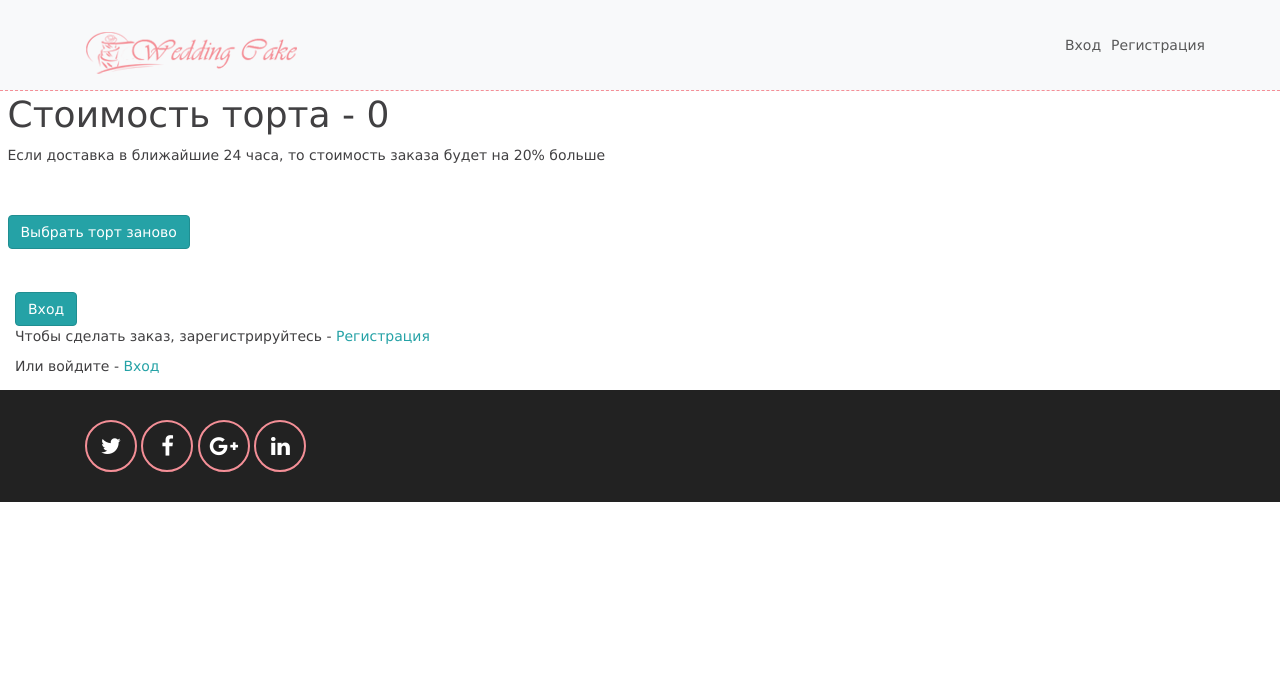
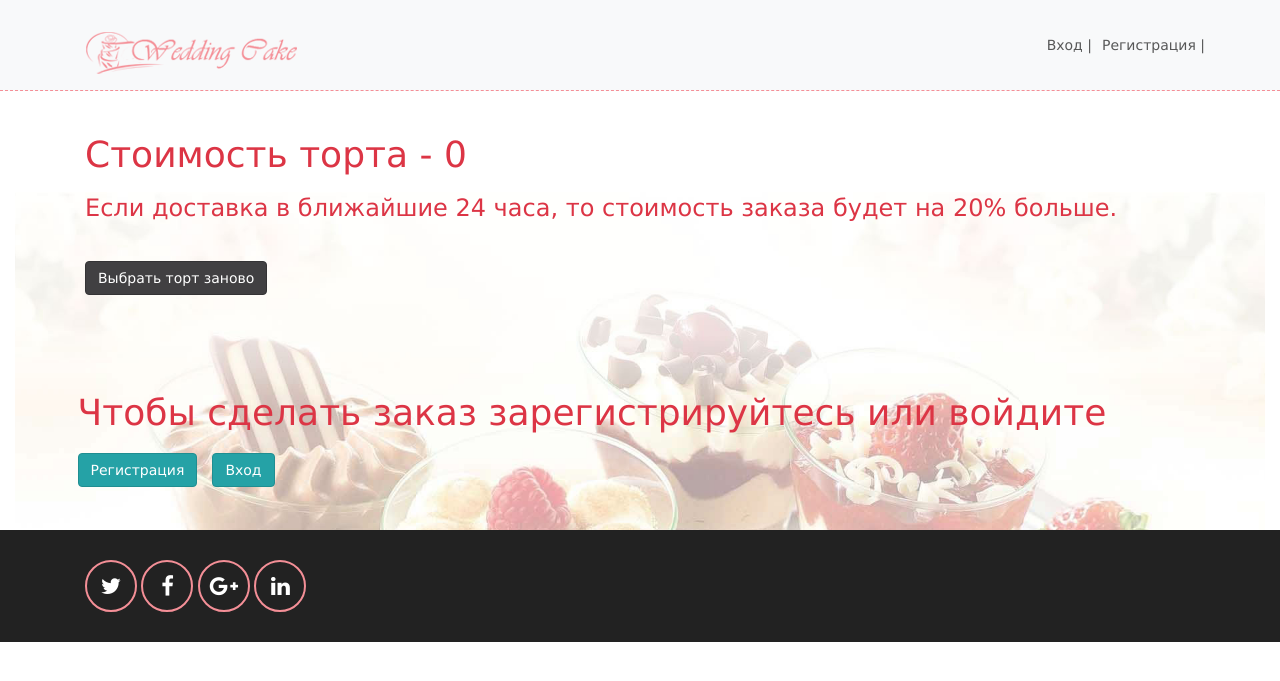
Before and after one commit to mukhametdinovigor/BakeCake, a Django app: page /advanced/ in a window 1280 px wide. Shown: the top 681 px of the page. Run offline with Django 3.2, Linux system fonts and the light colour scheme; parts of the project's set-up code (start-up, migrations or seed data) failed here and were passed over; some libraries are stand-ins or nearby versions.

Commit message:
Refactor templates

```diff
--- a/templates/adv_order_info.html
+++ b/templates/adv_order_info.html
@@ -1,40 +1,65 @@
 {% extends 'base.html' %}
+
+{% load django_bootstrap5 %}
+{% bootstrap_css %}
+{% bootstrap_javascript %}
+
 {% block content %}
-    <div class="row">
-        <h1> Стоимость торта - {{ cake_price }}</h1>
-        <p>Если доставка в ближайшие 24 часа, то стоимость заказа будет на 20% больше </p>
+    <div class="container-contacts">
+        <div class="container">
+            <div class="page-header" id="contact">
+                <h1 class="text-danger"> Стоимость торта - {{ cake_price }}</h1>
+                <h3 class="text-danger">Если доставка в ближайшие 24 часа, то стоимость заказа будет на 20% больше. </h3>
                 <form action="{% url 'index' %}">
                     <div  class="page-header" id="contact">
-                <button type="submit" class="btn btn-info">Выбрать торт заново</button>
+                        {% bootstrap_button button_type="submit" content="Выбрать торт заново" %}
                     </div>
                 </form>
             </div>
+        </div>
+
     {% if not user.is_authenticated %}
-        <form action="{% url 'login' %}" >
-        <button type="submit" class="btn btn-info">Вход</button>
-        <p>Чтобы сделать заказ, зарегистрируйтесь - <a href="{% url 'signup' %}">Регистрация</a></p>
-        <p>Или войдите - <a href="{% url 'login' %}">Вход</a></p>
-        <p>{{ cake_cleaned_data }}</p>
-        </form>
-    {% else %}
-<form action="{% url 'confirm' %}" method="post">
-{% csrf_token %}
          <div class="container-contacts">
             <div class="container">
                 <div class="page-header" id="contact">
-                <h1 class="text-danger text-center">Дополнительная информация</h1>
+                    <div class="row">
+                        <h1 class="text-danger">Чтобы сделать заказ зарегистрируйтесь или войдите</h1>
+                            <br>
+                            <br>
+                            <br>
+                            <div class="col-md-auto">
+                                 <form action="{% url 'signup' %}" >
+                                    <button type="submit" class="btn btn-info">Регистрация</button>
+                                </form>
                             </div>
-            <div class="row">
-                <div class="col-md-18" style="padding: 20px;">
-                    {{ form }}
-                </div>
-                <div  class="page-header" id="contact">
-                       <button type="submit" class="btn btn-info">Подтвердить</button>
+                            <div class="col-md-auto">
+                                <form action="{% url 'login' %}" >
+                                    <button type="submit" class="btn btn-info">Вход</button>
+                                </form>
                             </div>
                     </div>
                 </div>
             </div>
+        </div>
+    {% else %}
+
+        <div class="container-contacts">
+        <div class="container">
+            <div class="page-header" id="contact">
+            <div class="row d-flex justify-content-left">
+                <div class="col-md-auto">
+                    {% bootstrap_messages %}
+                        <h1 class="text-danger text-center">Дополнительная информация</h1>
+                        <br>
+                            <form action="{% url 'confirm' %}" method="post">
+                                {% csrf_token %}
+                                {% bootstrap_form form %}
+                                {% bootstrap_button button_type="submit" content="Подтвердить" %}
                             </form>
+                </div>
+            </div>
+            </div>
+        </div>
     {% endif %}
-
+    </div>
 {% endblock %}
--- a/templates/header.html
+++ b/templates/header.html
@@ -27,7 +27,7 @@
 
             <li class="nav-item">
               <a href="{% url 'logout' %}" class="nav-link">
-                  Выход
+                  Выход|
               </a>
             </li>
           </ul>
@@ -35,12 +35,12 @@
           <ul class="navbar-nav navbar-right">
             <li class="nav-item">
               <a href="{% url 'login' %}" class="nav-link">
-                  Вход
+                  Вход |
               </a>
             </li>
             <li class="nav-item">
               <a href="{% url 'signup' %}" class="nav-link">
-                  Регистрация
+                  Регистрация |
               </a>
             </li>
           </ul>
```
Also changed, not shown: templates/index.html (+6 -1 lines). Lines whose indentation alone changed are shown as unchanged.
